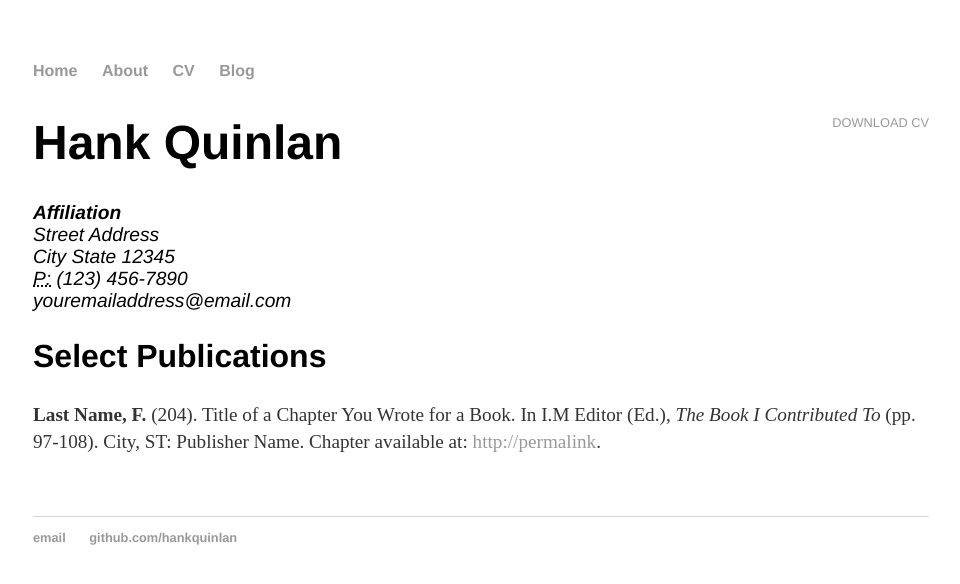
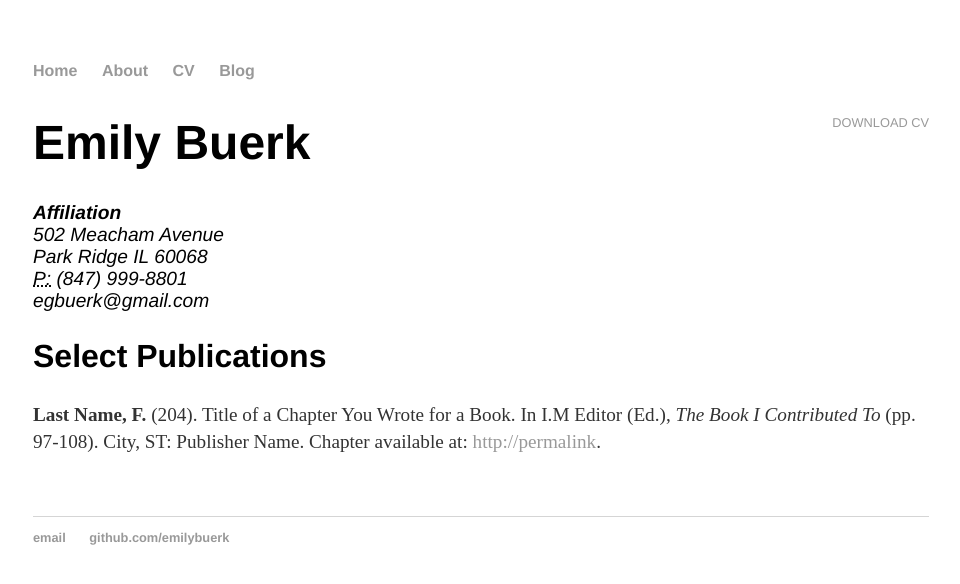
Before and after one commit to emilybuerk/emilybuerk.github.io, a Jekyll site: the page built from cv/index.html, in a window 1280 px wide. Shown: the top 584 px of the page, without its empty margins (159-1119 px from the left). Built offline with Jekyll 4.4.1, drawn with Linux system fonts in a browser that asks for light colours.

Commit message:
emily buerk

```diff
--- a/_config.yml
+++ b/_config.yml
@@ -1,3 +1,3 @@
-name: Hank Quinlan, Horrible Cop
+name: Emily Buerk
 markdown: kramdown
-permalink: /blog/:year/:month/:day/:title
+#permalink: /blog/:year/:month/:day/:title
--- a/_layouts/default.html
+++ b/_layouts/default.html
@@ -25,8 +25,8 @@
 
   <footer>
    <ul>
-   <li><a href="mailto:hankquinlanhub@gmail.com">email</a></li>
-   <li><a href="https://github.com/hankquinlan">github.com/hankquinlan</a></li>
+   <li><a href="mailto:egbuerk@gmail.com">email</a></li>
+   <li><a href="https://github.com/emilybuerk">github.com/emilybuerk</a></li>
    </ul>
   </footer>
   </body>
--- a/about/index.html
+++ b/about/index.html
@@ -1,6 +1,6 @@
 ---
 layout: default
-title: About Hank Quinlan
+title: About Emily Buerk
 ---
 
 		<div class="about">
--- a/cv/index.html
+++ b/cv/index.html
@@ -1,17 +1,17 @@
 ---
 layout: default
-title: CV of Your Name
+title: CV of Emily Buerk
 ---
 
 	<div class="cv">
 		<a href="#" class="download" title="Download CV as PDF">Download CV</a>
-					<h1>Hank Quinlan</h1>
+					<h1>Emily Buerk</h1>
 					<address>
 					<strong>Affiliation</strong><br>
-					Street Address<br>
-					City State 12345<br>
-					<abbr title="phone">P:</abbr> (123) 456-7890<br>
-					<span class="obfuscate">youremailaddress@email.com</span>
+					502 Meacham Avenue<br>
+					Park Ridge IL 60068<br>
+					<abbr title="phone">P:</abbr> (847) 999-8801<br>
+					<span class="obfuscate">egbuerk@gmail.com</span>
 					</address>
 
 					<h2>Select Publications</h2>
--- a/index.html
+++ b/index.html
@@ -4,6 +4,6 @@ title: Hank Quinlan, Horrible Cop
 ---
 
 		<div class="blurb">
-			<h1>Hi there, I'm Hank Quinlan!</h1>
+			<h1>Hi there, I'm Emily Buerk!</h1>
 			<p>I'm best known as the horrible cop from <em>A Touch of Evil</em>. Don't trust me. <a href="/about">Read more about my life...</a></p>
 		</div>
```
Also changed, not shown: blog/atom.xml (+4 -4 lines).
